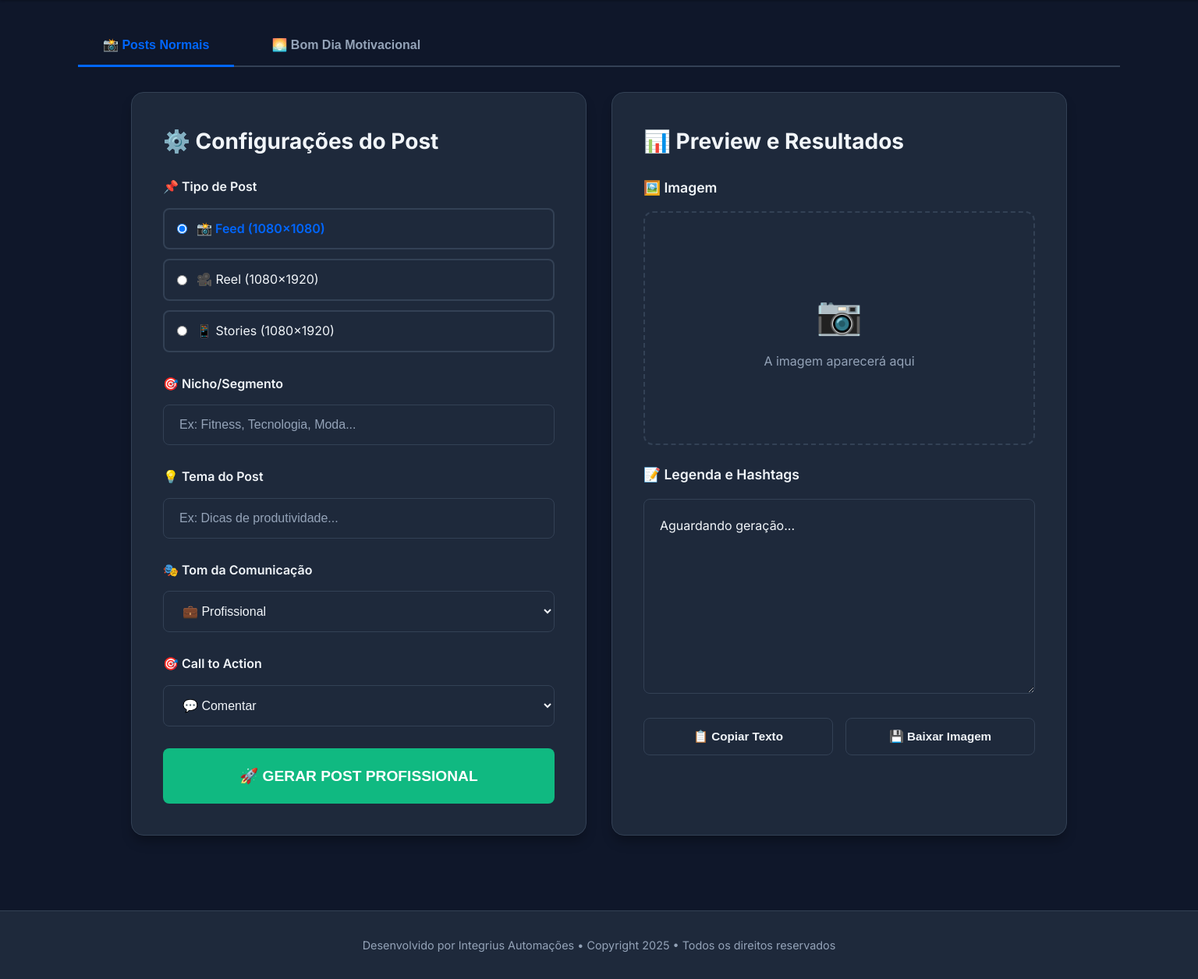
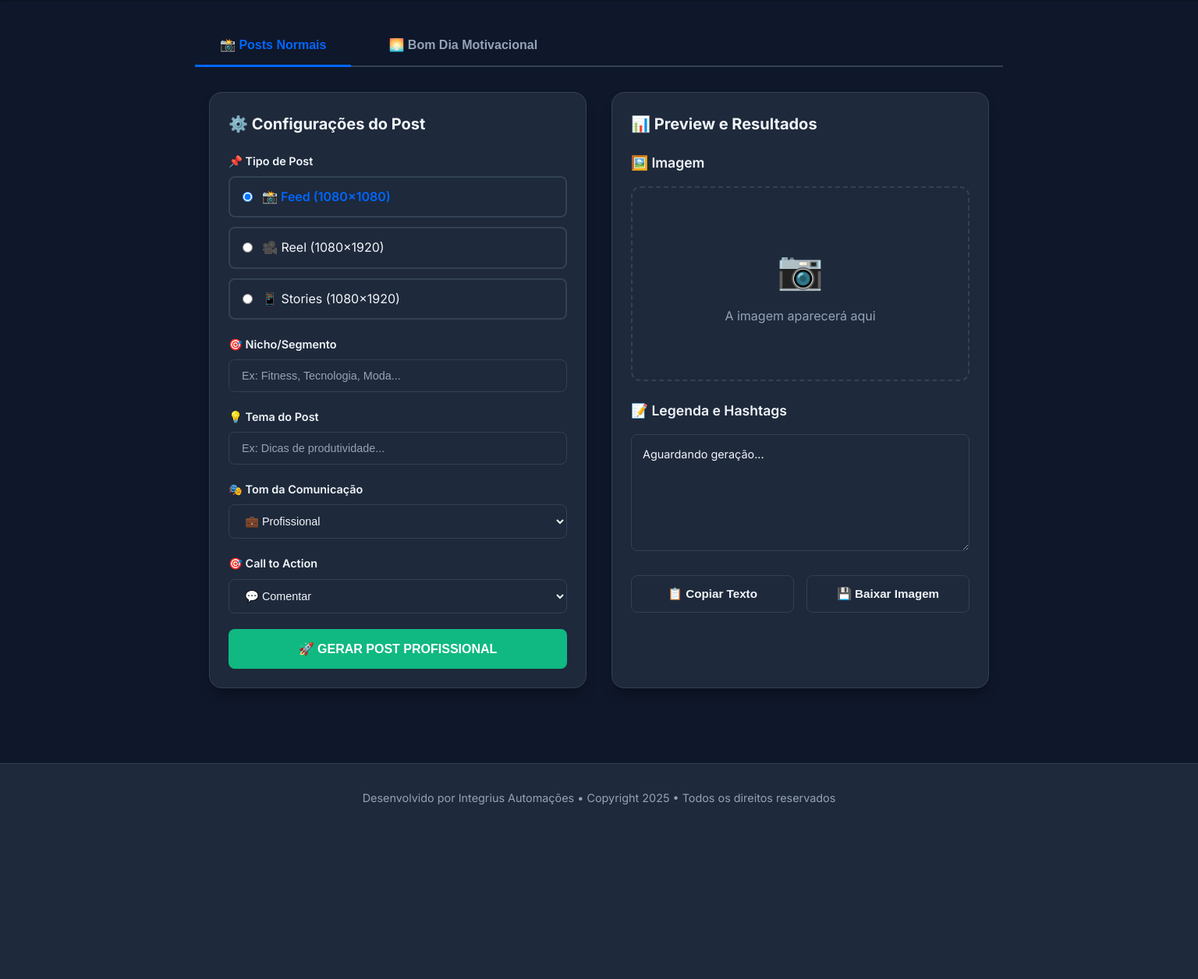
Before and after one commit to iahcdoh-alt/Gerador-de-posts, a FastAPI app: page / in a window 1536 px wide. Shown: the part 216-1472 px from the top of the page at 78% size. After the commit the page ends 1248 px from the top, so only its background shows below. Run offline with FastAPI, Linux system fonts and the light colour scheme.

Commit message:
fix: Reduzir tamanho do conteúdo para telas grandes

```diff
--- a/static/css/style.css
+++ b/static/css/style.css
@@ -47,15 +47,14 @@ body {
 }
 
 .container {
-    max-width: 1400px;
+    max-width: 1200px;
     margin: 0 auto;
     padding: 0 2rem;
 }
 
-@media (min-width: 1600px) {
+@media (min-width: 1400px) {
     .container {
-        max-width: 1600px;
-        padding: 0 3rem;
+        max-width: 1100px;
     }
 }
 
@@ -187,15 +186,8 @@ body {
     display: grid;
     grid-template-columns: 1fr 1fr;
     gap: 2rem;
-    max-width: 1200px;
+    max-width: 1000px;
     margin: 0 auto;
-}
-
-@media (min-width: 1600px) {
-    .grid-2col {
-        max-width: 1400px;
-        gap: 3rem;
-    }
 }
 
 @media (max-width: 968px) {
@@ -209,73 +201,40 @@ body {
     background: var(--bg-card);
     border: 1px solid var(--border-color);
     border-radius: 1rem;
-    padding: 2rem;
+    padding: 1.5rem;
     box-shadow: var(--shadow-lg);
 }
 
-@media (min-width: 1400px) {
-    .card {
-        padding: 2.5rem;
-    }
-}
-
 .card-title {
-    font-size: 1.5rem;
+    font-size: 1.25rem;
     font-weight: 700;
-    margin-bottom: 1.5rem;
+    margin-bottom: 1.25rem;
     color: var(--text-primary);
-}
-
-@media (min-width: 1400px) {
-    .card-title {
-        font-size: 1.75rem;
-    }
 }
 
 /* ===== FORMS ===== */
 .form-group {
-    margin-bottom: 1.5rem;
-}
-
-@media (min-width: 1400px) {
-    .form-group {
-        margin-bottom: 1.75rem;
-    }
+    margin-bottom: 1.25rem;
 }
 
 .form-label {
     display: block;
     font-weight: 600;
-    margin-bottom: 0.75rem;
+    margin-bottom: 0.5rem;
     color: var(--text-primary);
-    font-size: 0.95rem;
-}
-
-@media (min-width: 1400px) {
-    .form-label {
-        font-size: 1rem;
-        margin-bottom: 0.875rem;
-    }
+    font-size: 0.9rem;
 }
 
 .form-input,
 .form-select {
     width: 100%;
-    padding: 0.875rem 1rem;
+    padding: 0.75rem 1rem;
     background: var(--bg-secondary);
     border: 1px solid var(--border-color);
     border-radius: 0.5rem;
     color: var(--text-primary);
-    font-size: 0.95rem;
+    font-size: 0.9rem;
     transition: all 0.2s;
-}
-
-@media (min-width: 1400px) {
-    .form-input,
-    .form-select {
-        padding: 1rem 1.25rem;
-        font-size: 1rem;
-    }
 }
 
 .form-input:focus,
@@ -339,15 +298,8 @@ body {
 
 .btn-large {
     width: 100%;
-    padding: 1.25rem;
-    font-size: 1.1rem;
-}
-
-@media (min-width: 1400px) {
-    .btn-large {
-        padding: 1.5rem;
-        font-size: 1.2rem;
-    }
+    padding: 1rem;
+    font-size: 1rem;
 }
 
 .btn-primary {
@@ -442,8 +394,8 @@ body {
 
 .image-preview {
     width: 100%;
-    min-height: 300px;
-    max-height: 600px;
+    min-height: 250px;
+    max-height: 400px;
     background: var(--bg-secondary);
     border: 2px dashed var(--border-color);
     border-radius: 0.75rem;
@@ -461,12 +413,6 @@ body {
     object-fit: contain;
 }
 
-@media (min-width: 1600px) {
-    .image-preview {
-        max-height: 700px;
-    }
-}
-
 .image-placeholder {
     text-align: center;
     color: var(--text-secondary);
@@ -479,25 +425,16 @@ body {
 
 .text-result {
     width: 100%;
-    min-height: 200px;
-    padding: 1rem;
+    min-height: 150px;
+    padding: 0.875rem;
     background: var(--bg-secondary);
     border: 1px solid var(--border-color);
     border-radius: 0.5rem;
     color: var(--text-primary);
-    font-size: 0.95rem;
-    line-height: 1.6;
+    font-size: 0.9rem;
+    line-height: 1.5;
     resize: vertical;
     font-family: inherit;
-}
-
-@media (min-width: 1400px) {
-    .text-result {
-        min-height: 250px;
-        padding: 1.25rem;
-        font-size: 1rem;
-        line-height: 1.7;
-    }
 }
 
 .text-result:focus {
```
